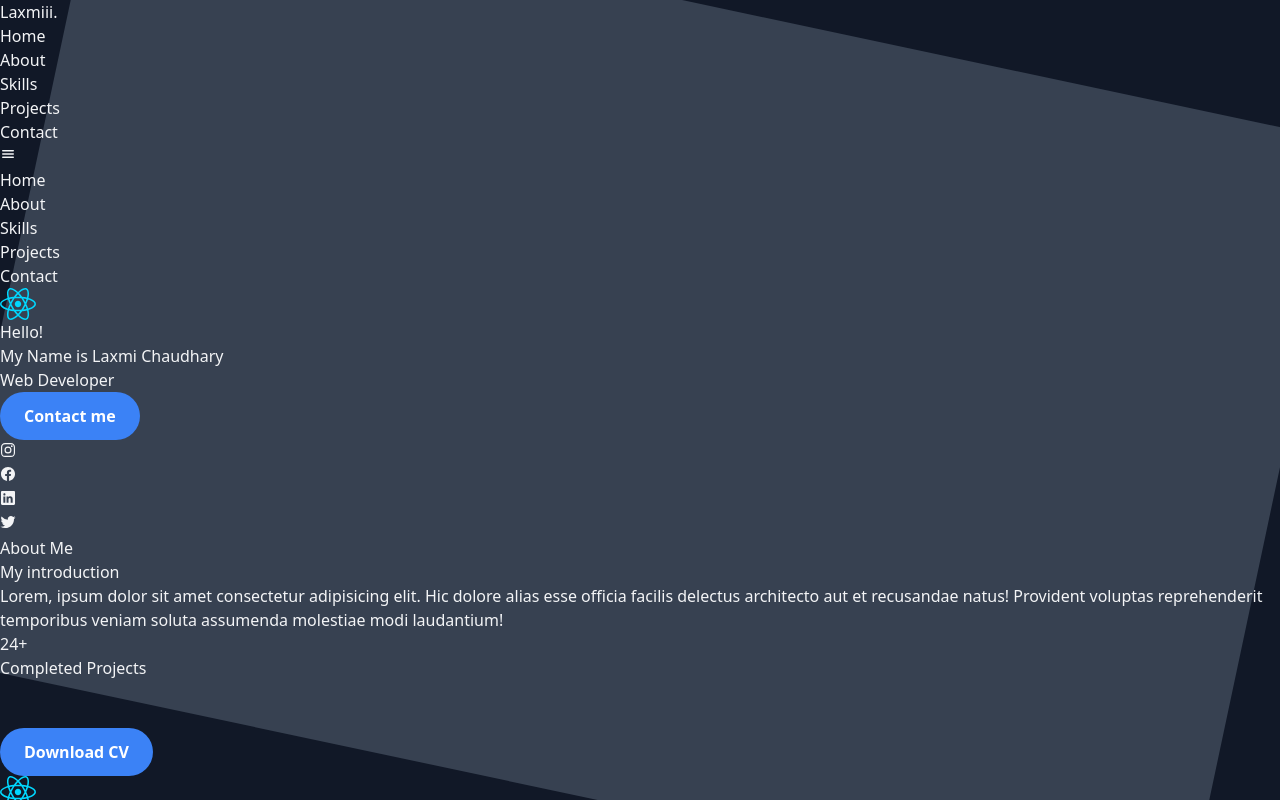
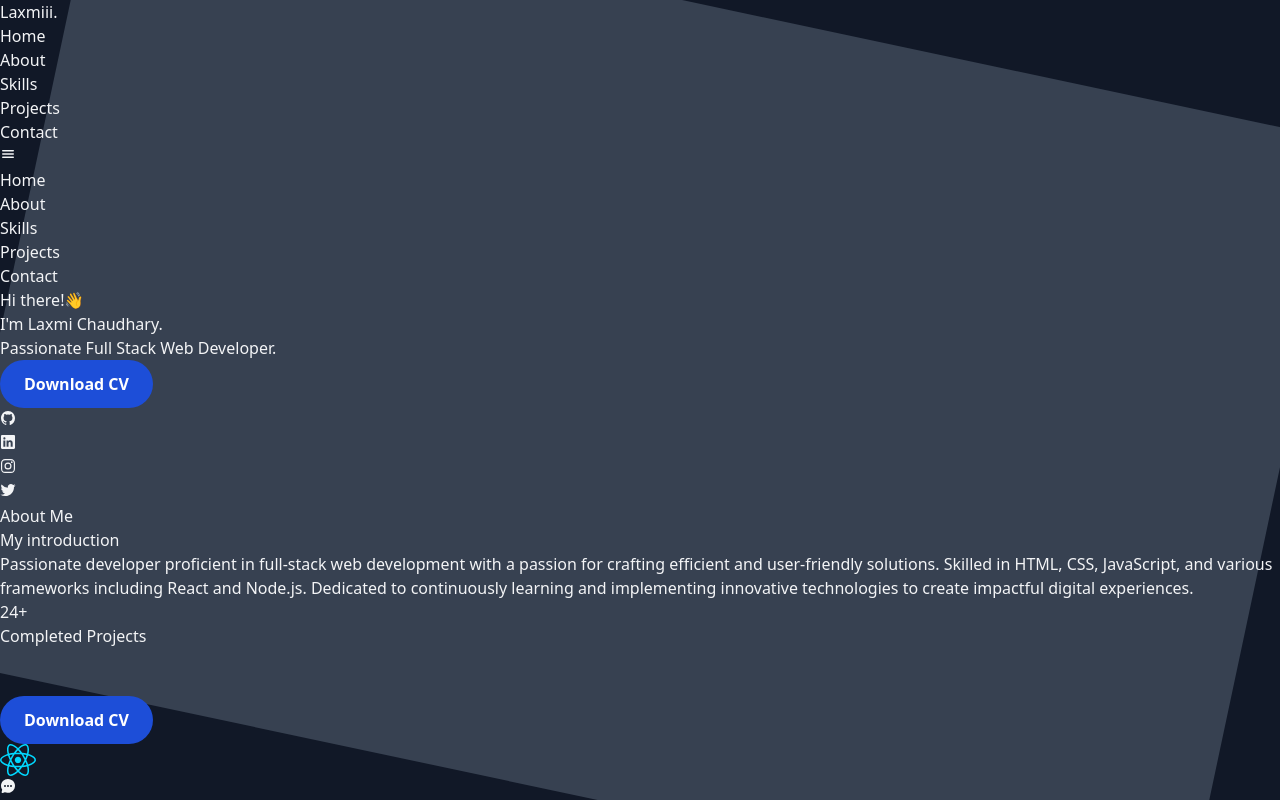
Before and after one commit to ltc01/Routey, a React (Vite) app: page / in a window 1280 px wide. Shown: the top 800 px of the page. Built offline with nearby package versions, Linux system fonts and the light colour scheme.

Commit message:
enhanced home page

```diff
--- a/src/components/About.jsx
+++ b/src/components/About.jsx
@@ -18,7 +18,7 @@ const About = () => {
                     <div className='p-2'>
                         <div className='text-gray-300 my-3'>
                             <p className='text-justify leading-7 w-11/12 mx-auto'>
-                                Lorem, ipsum dolor sit amet consectetur adipisicing elit. Hic dolore alias esse officia facilis delectus architecto aut et recusandae natus! Provident voluptas reprehenderit temporibus veniam soluta assumenda molestiae modi laudantium!
+                            Passionate developer proficient in full-stack web development with a passion for crafting efficient and user-friendly solutions. Skilled in HTML, CSS, JavaScript, and various frameworks including React and Node.js. Dedicated to continuously learning and implementing innovative technologies to create impactful digital experiences.
                             </p>
                             <div className='flex mt-10 items-center gap-7 justify-center'>
                                 {
--- a/src/components/Header.jsx
+++ b/src/components/Header.jsx
@@ -15,17 +15,17 @@ const Header = () => {
     },[])
   return (
       <header>
-         <nav className={`fixed w-full left-0 top-0 z-[999] ${sticky ? "bg-white/70 text-gray-900": "text-white"}`}>
+         <nav className={`fixed w-full left-0 top-0 z-[999] ${sticky ? "border-b border-gray-400 bg-white backdrop-filter backdrop-blur-lg bg-opacity-20": "text-white"}`}>
             <div className='flex items-center justify-between'>
-                <div className="mx-10">
+                <div className="ml-24">
                     <h4 className="font-bold text-4xl">
-                        Lax<span className="text-blue-600">miii.</span>
+                        Lax<span className="text-blue-400">miii.</span>
                     </h4>
                 </div>
-                <div className={`${sticky? "md: bg-white/0 bg-white": "bg-white" } text-gray-900 lg:block hidden px-7 py-2 font-medium rounded-bl-full`}>
-                    <ul className="flex items-center gap-1 py-2 text-lg">
+                <div className={`${sticky && "text-white" } lg:block hidden pr-20 py-2 font-medium`}>
+                    <ul className="flex items-center gap-1 py-3 text-lg">
                         {menuLinks?.map((menu,i)=> (
-                            <li key={i} className="hover:text-blue-600 px-10">
+                            <li key={i} className="hover:text-blue-600 px-7">
                                 <a href={menu} >{menu}</a>
                             </li>
                         ))}
@@ -33,16 +33,16 @@ const Header = () => {
                 </div>
                 <div
                 onClick={()=> setOpen(!open)}
-                className={`z-[999] ${open && "text-gray-900"} text-4xl lg:hidden m-5`}>
+                className={`z-[999] text-4xl ${open && 'text-gray-900'} lg:hidden m-5`}>
                     {open ? <ion-icon name="close"></ion-icon> : <ion-icon name="menu"></ion-icon>}
                 </div>
-                <div className={`lg:hidden text-gray-900 absolute w-1/2 h-screen px-7 py-2 font-medium duration-300 bg-white top-0 ${ open ? "right-0" : "right-[-100%]"}`}>
-                    <ul className='flex flex-col gap-10 justify-center h-full text-lg py-2'>
+                <div className={`lg:hidden rounded-l-xl ${open ? 'duration-300 text-gray-900 right-0': '-right-[100%]'} absolute backdrop-blur-xl border-l border-gray-300 w-1/3 px-7 bg-white py-20 font-medium top-3`}>
+                    <ul className='flex flex-col gap-9 justify-center text-lg py-2'>
                         {menuLinks?.map((menu, i)=>(
                             <li
                             onClick={()=> setOpen(false)}
                             key={i}
-                            className='px-6 hover:text-blue-700'>
+                            className='px-6 hover:text-blue-500'>
                                 <a href={menu}>{menu}</a>
                             </li>
                         ))}
--- a/src/components/Home.jsx
+++ b/src/components/Home.jsx
@@ -1,46 +1,58 @@
-import React from 'react'
-import pic from '../assets/react.svg';
+import React from "react";
+import pic from "../assets/react.svg";
+import { Link } from "react-router-dom";
 
 const Home = () => {
-    const social_media = [
-        'logo-instagram',
-        'logo-facebook',
-        'logo-linkedin',
-        'logo-twitter',
-      ]
+  const social_media = [
+    { icon: "logo-github", link: "https://github.com/ltc01" },
+    { icon: "logo-linkedin", link: "https://www.linkedin.com/in/laxmi-c-845099188/" },
+    { icon: "logo-instagram", link: "https://www.instagram.com/heyyy_laxmiiiiiiiiiiii/" },
+    { icon: "logo-twitter", link: "https://twitter.com/LaxmiiiC" },
+  ];
   return (
     <section
-  id='home'
-  className='min-h-screen flex py-10 md:flex-row flex-col items-center'
-  >
-    <div className="flex-1 flex items-center justify-center h-full">
-      <img src={pic} alt="" className='md:w-11/12 h-full object-cover' />
-    </div>
-    <div className="flex-1">
-      <div className='md:text-left text-center'>
-        <h1 className='text-2xl font-bold text-white leading-10 md:text-5xl md:leading-normal'>
-          <span className='text-blue-500 md:text-6xl text-5xl'>
-            Hello!
+      id="home"
+      className="min-h-screen flex items-center md:pt-28 md:px-40 justify-center md:justify-start"
+    >
+      {/* <div className="flex-1 flex items-center justify-center h-full">
+      <img src={pic} alt="" className='md:w-1/3 bg-black object-cover' />
+    </div> */}
+
+      <div className="text-center md:text-left">
+        <h1 className="text-2xl font-bold text-white leading-10 md:text-5xl md:leading-normal">
+          <span className="text-blue-500 md:text-6xl text-5xl">
+            Hi there!👋
             <br />
           </span>
-          My Name is <span>Laxmi Chaudhary</span>
+          I'm <span>Laxmi Chaudhary.</span>
         </h1>
-        <h4 className='md:text-2xl text-lg md:leading-normal leading-5 mt-4 font-bold text-gray-600'>Web Developer</h4>
-        <button className='btn-primary mt-8'>Contact me</button>
-        <div className='mt-8 text-3xl flex items-center md:justify-start justify-center gap-5'>
-          {
-            social_media?.map((icon)=>(
-              <div key={icon} className='text-gray-600 hover:text-white cursor-pointer'>
-                <ion-icon name={icon}></ion-icon>
-              </div>
-            ))
-          }
+        <h4 className="md:text-2xl text-lg md:leading-normal leading-5 mt-4 font-bold text-gray-600">
+          Passionate Full Stack Web Developer.
+        </h4>
+
+        <button className="btn-primary font-semibold hover:animate-pulse hover:bg-blue-500 mt-8">
+          Download CV
+        </button>
+        <div className="mt-8 text-3xl flex items-center md:justify-start justify-center gap-5">
+          {social_media.map((icon) => (
+            <div
+              key={icon.icon}
+              className="text-gray-600 hover:text-white cursor-pointer"
+            >
+              <a
+                href={icon.link}
+                target="_blank"
+                rel="noopener noreferrer"
+              >
+                <ion-icon name={icon.icon}></ion-icon>
+              </a>
+
+            </div>
+          ))}
         </div>
       </div>
-    </div>
-  </section>
+    </section>
+  );
+};
 
-  )
-}
-
-export default Home
+export default Home;
--- a/src/components/Skills.jsx
+++ b/src/components/Skills.jsx
@@ -39,14 +39,14 @@ const Skills = () => {
                             key={i}
                             className='border-2 group relative min-w-[10rem] max-w-[16rem] bg-gray-900 border-blue-600 p-10 rounded-xl'>
                                 <div style={{
-                                    background: `conic-gradient(rgb(8,105,170) ${skill.count}%, #ddd ${skill.count}%)`,
+                                    background: `conic-gradient(rgb(8,100,180) ${skill.count}%, #ddd ${skill.count}%)`,
                                 }}
                                     className='w-32 h-32 flex items-center justify-center rounded-full'>
-                                    <div className="text-6xl w-28 h-28 bg-gray-900 rounded-full flex group group-hover:text-blue-600 items-center justify-center">
+                                    <div className="text-6xl w-28 h-28 bg-gray-900 rounded-full flex group group-hover:text-blue-400 items-center justify-center">
                                         <ion-icon name={skill.logo}></ion-icon>
                                     </div>
                                 </div>
-                                <p className='text-xl mt-3'>{skill.level}</p>
+                                <p className='text-xl font-semibold mt-3'>{skill.level}</p>
 
                             </div>
                         ))
--- a/src/index.css
+++ b/src/index.css
@@ -10,7 +10,7 @@ body {
  @apply box-border bg-gray-900 text-gray-100;
 }
 .btn-primary{
-  @apply bg-blue-500 font-semibold text-white md:mx-0 mx-auto rounded-full py-3 px-6 flex items-center gap-2;
+  @apply bg-blue-700 font-semibold text-white md:mx-0 mx-auto rounded-full py-3 px-6 flex items-center gap-2;
 }
 .pic::after{
   @apply content-[''] w-full left-0 top-0 rounded-xl rotate-12 h-full -z-10 absolute bg-gray-700;
```
